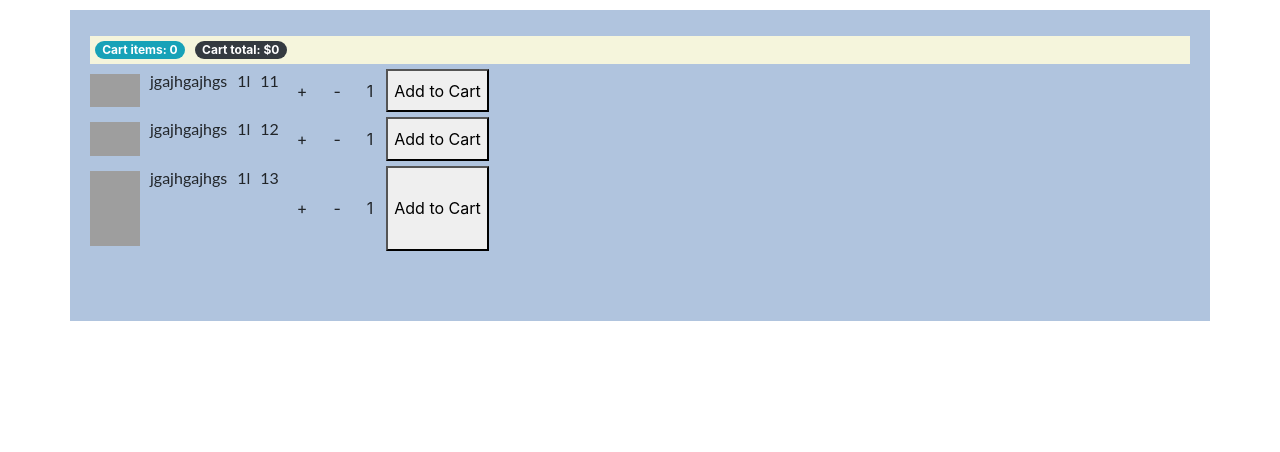
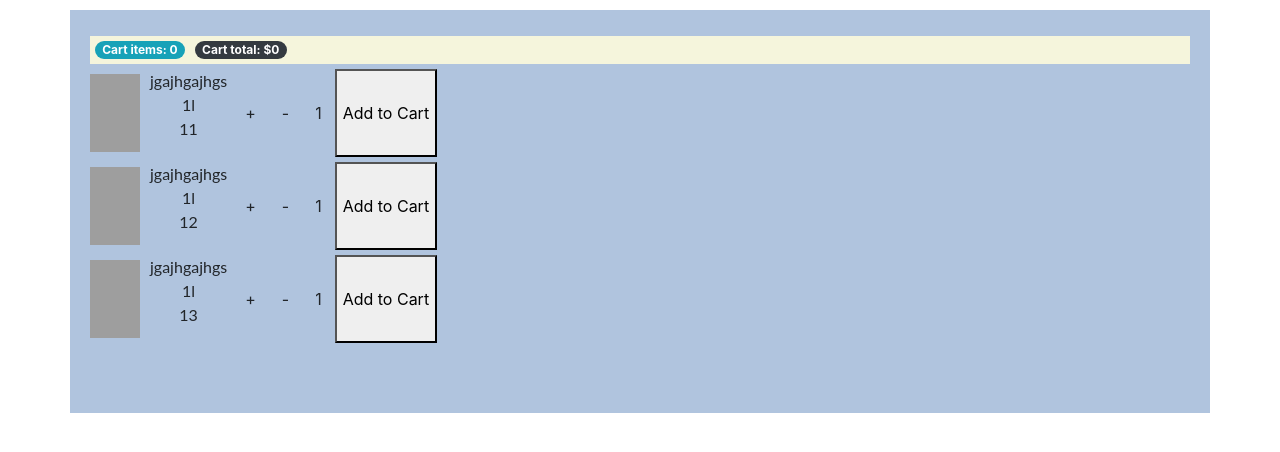
Before and after one commit to Manisha-95/react-Madhavi-Shopping-cart, a React app: page / in a window 1280 px wide. Built offline with nearby package versions, Linux system fonts and the light colour scheme; grey boxes are pictures that could not be loaded; some icons are missing.

Commit message:
2 files modified

```diff
--- a/cartitem.js
+++ b/cartitem.js
@@ -14,17 +14,21 @@ class CartItem extends Component {
 
         <img src={this.props.item.name} width="50px"/>
 
-        <p>{this.props.item.description}</p>
-        <p>{this.props.item.itemQuan}</p>
-        <p>{this.props.item.price}</p>
+
+        <p>{this.props.item.description}<br/>
+        {this.props.item.itemQuan}<br/>
+        {this.props.item.price}</p>
+
 
  <br/>
+
         <button className="btn" onClick={()=> this.props.onIncrement(this.props.item)} >+</button>
         <button className="btn"disabled={this.props.item.quantity===0} onClick={()=> this.props.onDecrement(this.props.item)}  >-</button>
 
         <button className="btn" >{this.props.item.quantity}</button>
         <button onClick={()=>this.props.addtocart()}>Add to Cart</button>
         </div>
+
       </div>
     );
   }
--- a/style.css
+++ b/style.css
@@ -43,3 +43,7 @@ h1, p {
 .btn{
 border-radius:50%;
 }
+.desc
+{
+  text-align: center;
+}
```
